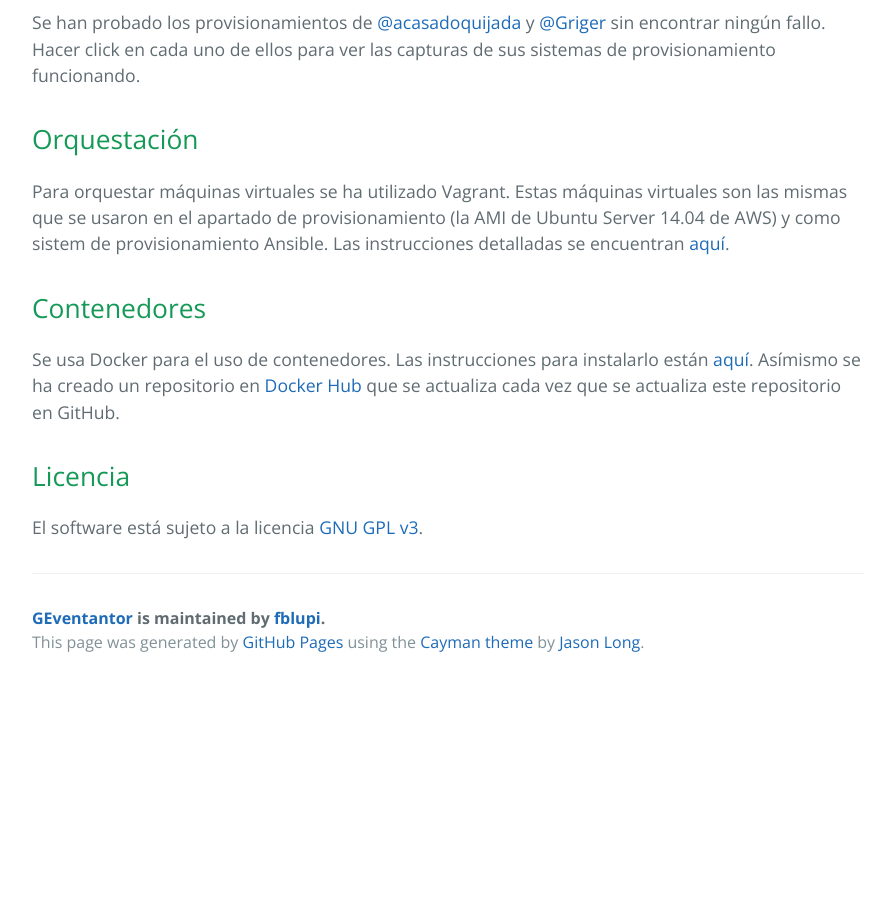
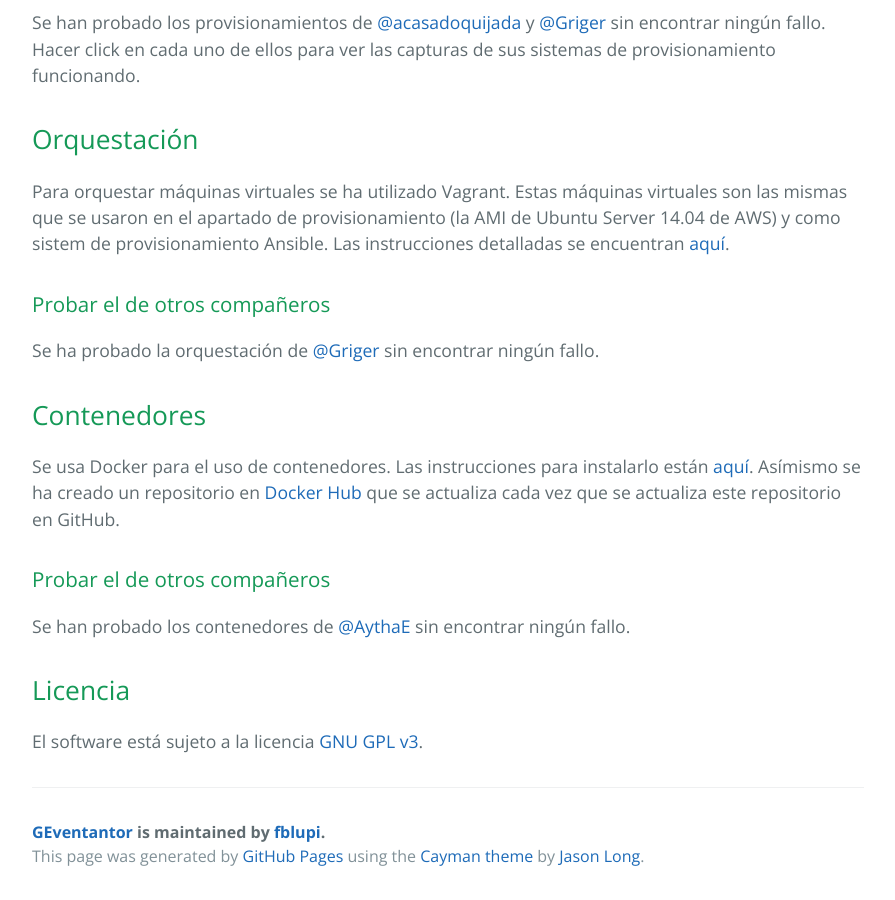
Before and after one commit to fblupi/GEventator, a Jekyll site: the page built from index.md, in a window 1280 px wide and 900 px high, scrolled down 2787 px. Shown: the whole window, without its empty margins (192-1087 px from the left). Built offline with Jekyll 4.4.1, drawn with Linux system fonts in a browser that asks for light colours; our own code applies the rules of GitHub Pages for plain Markdown files; before the commit the page ends 3473 px from its top, so only the background shows below that.

Commit message:
Enlace a orquestación y contenedores de otros en index closes #29

```diff
--- a/index.md
+++ b/index.md
@@ -69,10 +69,18 @@ Se han probado los provisionamientos de [@acasadoquijada](provision-otros#acasad
 
 Para orquestar máquinas virtuales se ha utilizado Vagrant. Estas máquinas virtuales son las mismas que se usaron en el apartado de provisionamiento (la AMI de Ubuntu Server 14.04 de AWS) y como sistem de provisionamiento Ansible. Las instrucciones detalladas se encuentran [aquí](orquestacion).
 
+### Probar el de otros compañeros
+
+Se ha probado la orquestación de [@Griger](orquestacion-otros) sin encontrar ningún fallo.
+
 ## Contenedores
 
 Se usa Docker para el uso de contenedores. Las instrucciones para instalarlo están [aquí](contenedores.md). Asímismo se ha creado un repositorio en [Docker Hub](https://hub.docker.com/r/fblupi/geventator/) que se actualiza cada vez que se actualiza este repositorio en GitHub.
 
+### Probar el de otros compañeros
+
+Se han probado los contenedores de [@AythaE](contenedores-otros) sin encontrar ningún fallo.
+
 ## Licencia
 
 El software está sujeto a la licencia [GNU GPL v3](https://github.com/fblupi/master_informatica-CC/blob/master/LICENSE).
```
